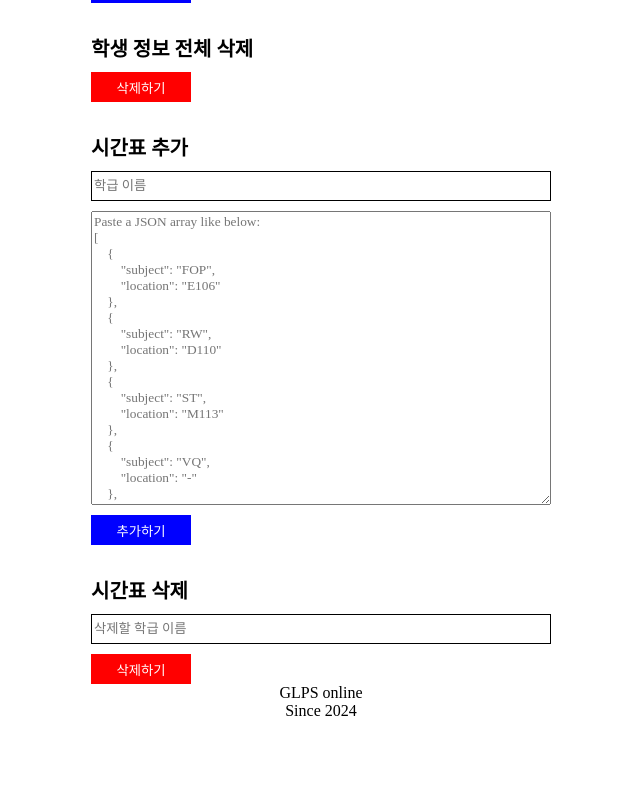
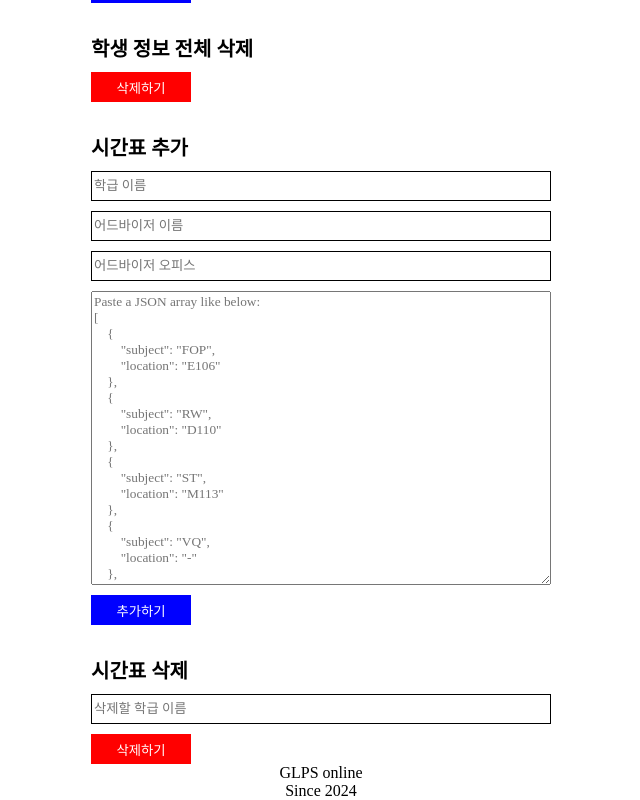
Before and after one commit to GLPS-online/frontend, a React (Create React App) app: page /admin in a window 1280 px wide. Shown: the part 692-1492 px from the top of the page, without its empty margins (319-959 px from the left). Before the commit the page ends 1412 px from the top, so only its background shows below. Built offline with nearby package versions, Linux system fonts and the light colour scheme.

Commit message:
connect to the updated timetable model that includes advisor and office for each class

```diff
--- a/src/api.js
+++ b/src/api.js
@@ -77,9 +77,13 @@ export async function fetchTimetable(className) {
   }
 }
 
-export async function createTimeTable(className, table) {
+export async function createTimeTable(className, advisor, office, table) {
   try {
-    const response = await client.post(`/timetables/${className}`, table);
+    const response = await client.post(`/timetables/${className}`, {
+      advisor,
+      office,
+      table: JSON.parse(table),
+    });
     const result = response.data;
     return result;
   } catch (err) {
--- a/src/pages/AdminPage/AdminPage.jsx
+++ b/src/pages/AdminPage/AdminPage.jsx
@@ -12,6 +12,8 @@ export default function AdminPage() {
   const [isLoading, setIsLoading] = useState(false);
   const [students, setStudents] = useState("");
   const [className, setClassName] = useState("");
+  const [advisor, setAdvisor] = useState("");
+  const [office, setOffice] = useState("");
   const [classNameToDelete, setClassNameToDelete] = useState("");
   const [table, setTable] = useState("");
 
@@ -42,7 +44,7 @@ export default function AdminPage() {
   async function handleTimetableCreation() {
     try {
       setIsLoading(true);
-      const res = await createTimeTable(className, table);
+      const res = await createTimeTable(className, advisor, office, table);
       alert(res);
     } catch (err) {
       alert(err);
@@ -96,6 +98,18 @@ export default function AdminPage() {
           onChange={(e) => setClassName(e.target.value)}
           placeholder="학급 이름"
         />
+        <S.TextInput
+          type="text"
+          value={advisor}
+          onChange={(e) => setAdvisor(e.target.value)}
+          placeholder="어드바이저 이름"
+        />
+        <S.TextInput
+          type="text"
+          value={office}
+          onChange={(e) => setOffice(e.target.value)}
+          placeholder="어드바이저 오피스"
+        />
         <S.Textarea
           placeholder={Placeholders.timetable}
           value={table}
--- a/src/pages/TimetablePage/TimetablePage.jsx
+++ b/src/pages/TimetablePage/TimetablePage.jsx
@@ -8,15 +8,19 @@ import Nametag from "../../components/common/Nametag/Nametag";
 
 export default function TimetablePage() {
   const { state } = useLocation();
-  const { className: defaultClass } = state;
+  const { className: defaultClass } = state || {};
   const [val, setVal] = useState(null);
   const [table, setTable] = useState([]);
+  const [advisor, setAdvisor] = useState("");
+  const [office, setOffice] = useState("");
   const [classPA, setClassPA] = useState(null);
   const classList = useClassList();
 
   async function handleFetchTable(className) {
     const newData = await fetchTimetable(className);
-    setTable(newData.table || []);
+    setTable(newData?.table || []);
+    setAdvisor(newData?.advisor || "");
+    setOffice(newData?.office || "");
   }
 
   async function handleFetchPa(params) {
@@ -64,13 +68,13 @@ export default function TimetablePage() {
         </S.ClassSelect>
       )}
       <S.InformationRow>
-        <S.InformationItem>Advisor: John Doe</S.InformationItem>
+        <S.InformationItem>Advisor: {advisor}</S.InformationItem>
       </S.InformationRow>
       <S.InformationRow>
         <S.InformationItem>
           Class PA: <Nametag data={classPA} displayDivision={false}></Nametag>
         </S.InformationItem>
-        <S.InformationItem>Office: M101</S.InformationItem>
+        <S.InformationItem>Office: {office}</S.InformationItem>
       </S.InformationRow>
       {table && <Timetable table={table} />}
     </S.Container>
```
